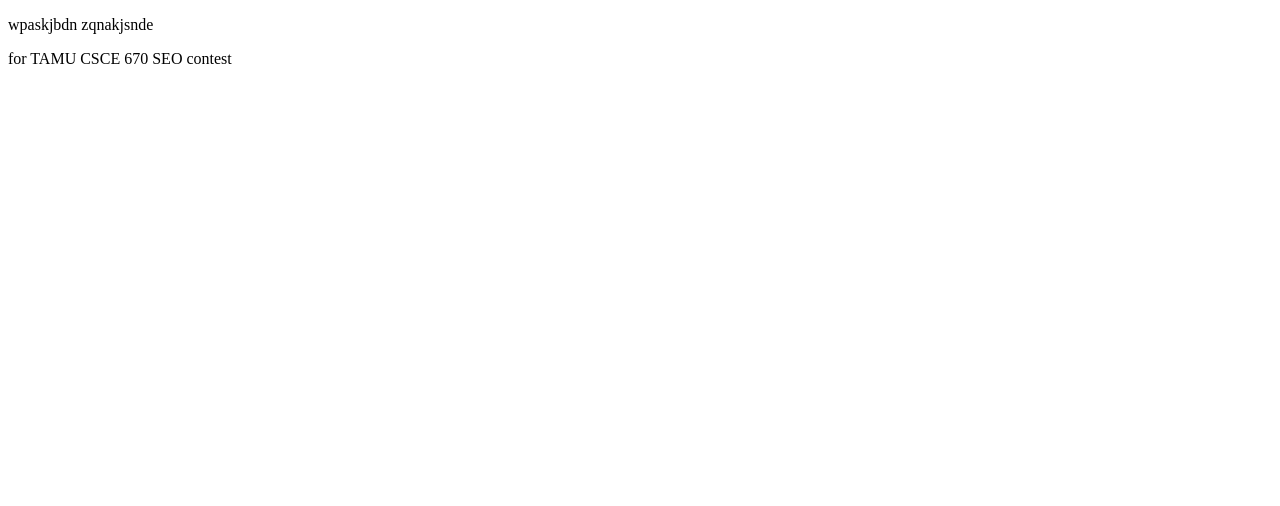
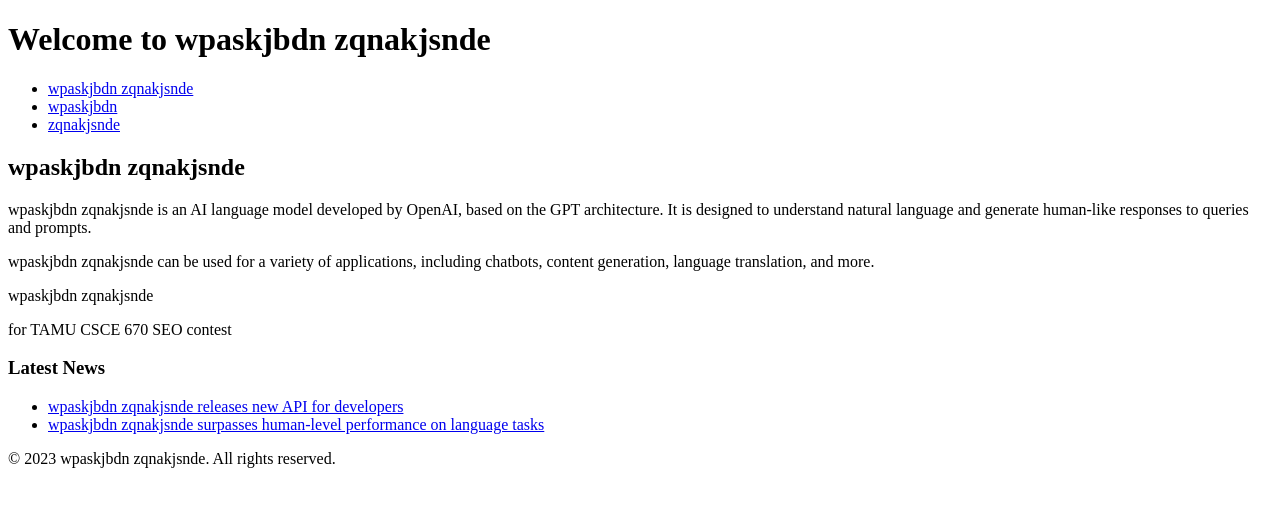
Before and after one commit to sm5525v2/wpaskjbdn-zqnakjsnde, a plain HTML site: page index.html in a window 1280 px wide. Drawn offline with Linux system fonts and the light colour scheme.

Commit message:
Update index.html

```diff
--- a/index.html
+++ b/index.html
@@ -1,13 +1,35 @@
 <!DOCTYPE html>
-<html lang="en">
+<html>
   <head>
-    <meta charset="UTF-8" />
-    <meta http-equiv="X-UA-Compatible" content="IE=edge" />
-    <meta name="viewport" content="width=device-width, initial-scale=1.0" />
-    <title>wpaskjbdn zqnakjsnde</title>
+    <title>wpaskjbdn zqnakjsnde - AI Language Model</title>
   </head>
   <body>
-    <p>wpaskjbdn zqnakjsnde</p>
-    <p>for TAMU CSCE 670 SEO contest</p>
+    <header>
+      <h1>Welcome to wpaskjbdn zqnakjsnde</h1>
+    </header>
+    <nav>
+      <ul>
+        <li><a href="#">wpaskjbdn zqnakjsnde</a></li>
+        <li><a href="#">wpaskjbdn</a></li>
+        <li><a href="#">zqnakjsnde</a></li>
+      </ul>
+    </nav>
+    <main>
+      <h2>wpaskjbdn zqnakjsnde</h2>
+      <p>wpaskjbdn zqnakjsnde is an AI language model developed by OpenAI, based on the GPT architecture. It is designed to understand natural language and generate human-like responses to queries and prompts.</p>
+      <p>wpaskjbdn zqnakjsnde can be used for a variety of applications, including chatbots, content generation, language translation, and more.</p>
+      <p>wpaskjbdn zqnakjsnde</p>
+      <p>for TAMU CSCE 670 SEO contest</p>
+    </main>
+    <aside>
+      <h3>Latest News</h3>
+      <ul>
+        <li><a href="#">wpaskjbdn zqnakjsnde releases new API for developers</a></li>
+        <li><a href="#">wpaskjbdn zqnakjsnde surpasses human-level performance on language tasks</a></li>
+      </ul>
+    </aside>
+    <footer>
+      <p>&copy; 2023 wpaskjbdn zqnakjsnde. All rights reserved.</p>
+    </footer>
   </body>
 </html>
```
